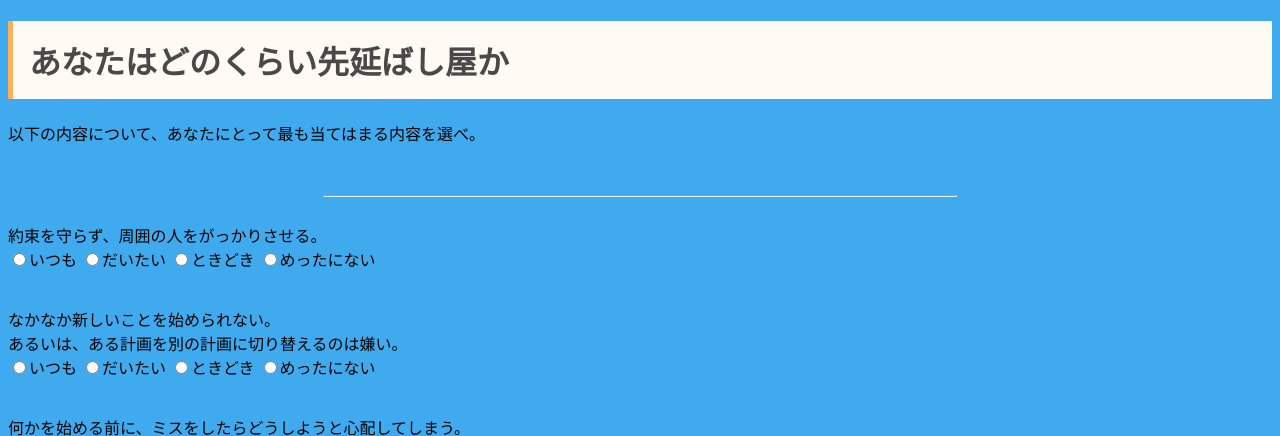
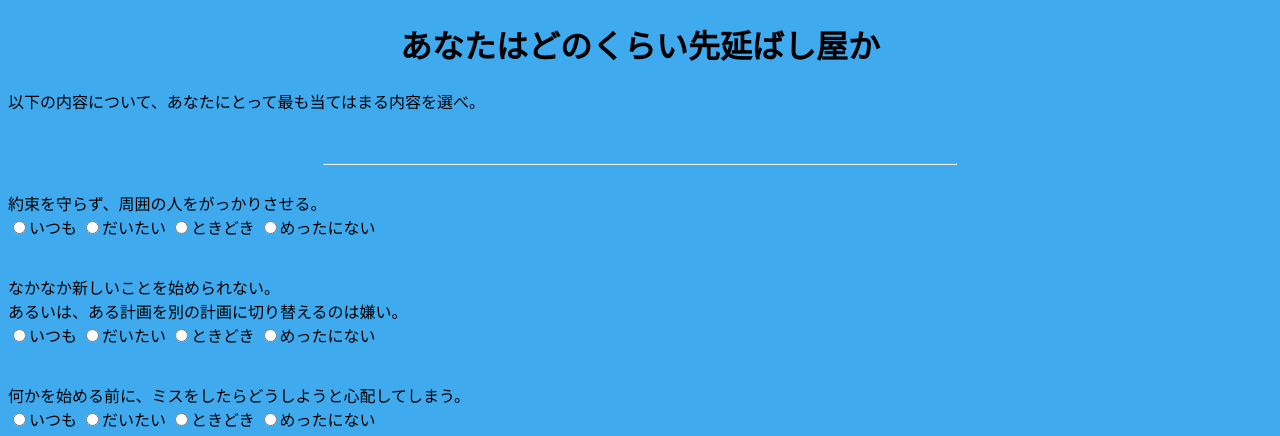
Before and after one commit to inamake/psychopath_bot, a Flask app: page /putOffTest in a window 1280 px wide. Shown: the top 436 px of the page. Run offline with Flask 2, Linux system fonts and the light colour scheme.

Commit message:
css追加(11/27)

```diff
--- a/static/stylesheet.css
+++ b/static/stylesheet.css
@@ -4,8 +4,5 @@ body{
 }
 
 h1{
-    padding: 0.5em;/*文字周りの余白*/
-    color: #494949;/*文字色*/
-    background: #fffaf4;/*背景色*/
-    border-left: solid 5px #ffaf58;/*左線（実線 太さ 色）*/
+    text-align: center;
 }
```
